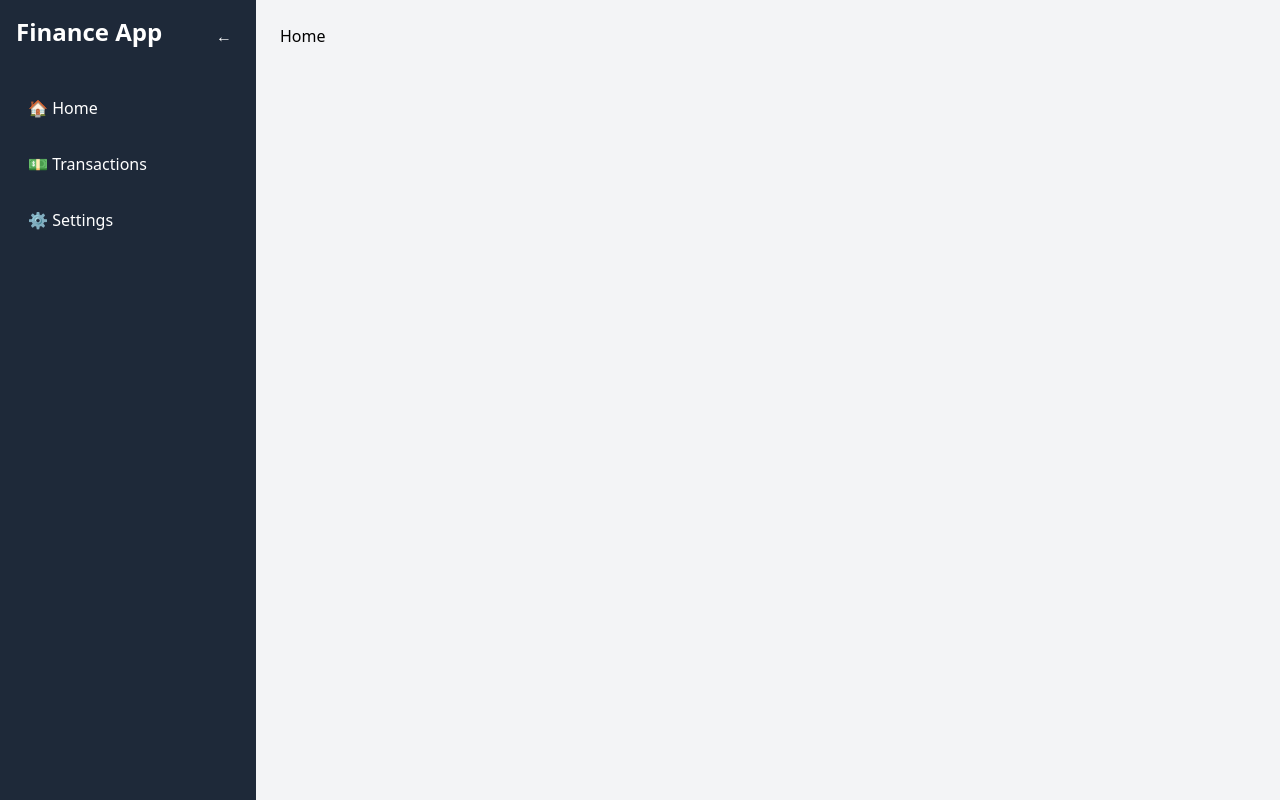
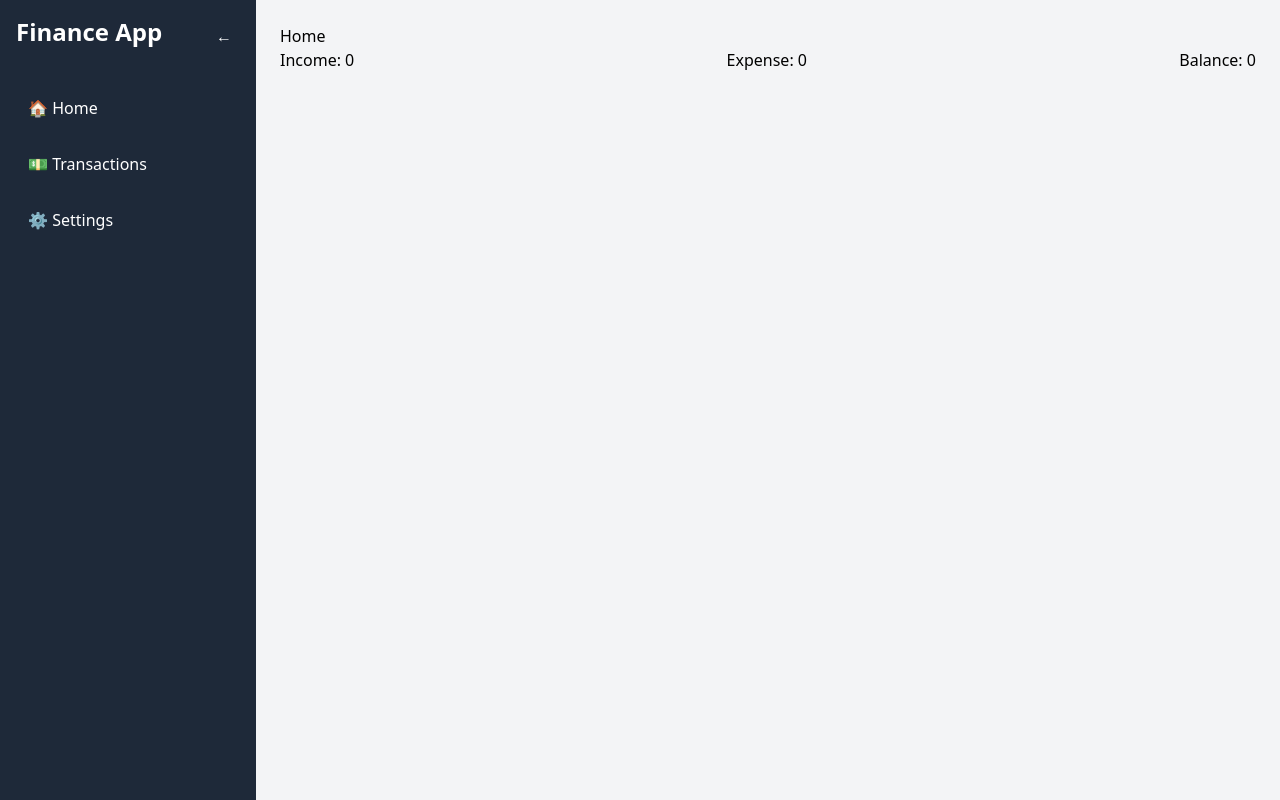
Before and after one commit to a-png129/Finance-Tracker, a React (Vite) app in the folder client/: page /home in a window 1280 px wide. Built offline with nearby package versions, Linux system fonts and the light colour scheme; no server answers.

Commit message:
home page summary info

```diff
--- a/client/src/pages/home.jsx
+++ b/client/src/pages/home.jsx
@@ -1,7 +1,40 @@
-import React from "react";
+import React, { useState, useEffect } from "react";
+import axios from "axios";
 
 const Home = () => {
-  return <div>Home</div>;
+  const [summaryInfo, setSummaryInfo] = useState({
+    incomeTotal: 0,
+    expenseTotal: 0,
+    balance: 0,
+  });
+
+  const fetchSummaryInfo = async () => {
+    try {
+      const res = await axios.get(
+        "http://localhost:3000/api/transaction/summary"
+      );
+      setSummaryInfo(res.data);
+    } catch (err) {
+      console.error("Error fetching summary info:", err);
+    }
+  };
+
+  // needs to be triggered after every new transaction added...
+  useEffect(() => {
+    fetchSummaryInfo();
+  });
+
+  return (
+    <div>
+      Home
+      <div className="flex justify-between">
+        {/* card */}
+        <div>Income: {summaryInfo.incomeTotal}</div>
+        <div>Expense: {summaryInfo.expenseTotal}</div>
+        <div>Balance: {summaryInfo.balance}</div>
+      </div>
+    </div>
+  );
 };
 
 export default Home;
--- a/client/src/pages/transactions.jsx
+++ b/client/src/pages/transactions.jsx
@@ -21,7 +21,7 @@ const Transactions = () => {
 
   useEffect(() => {
     fetchTransactions();
-  }, []);
+  });
 
   const handleOpenModal = () => setModalOpen(true);
   const handleCloseModal = () => setModalOpen(false);
```
Also changed, not shown: 1 other file (tests, documents, lock files or other folders).
